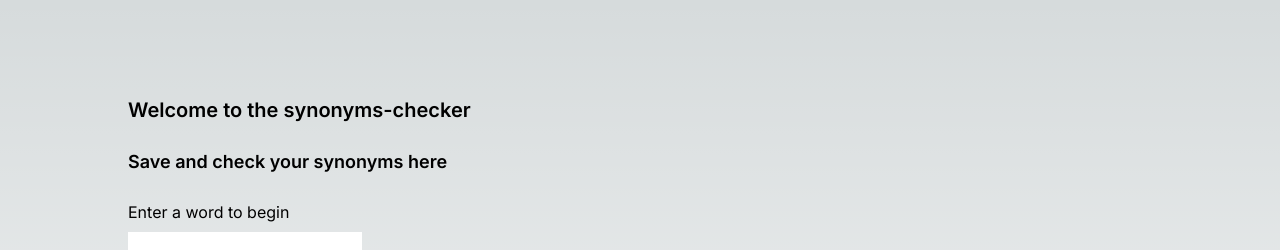
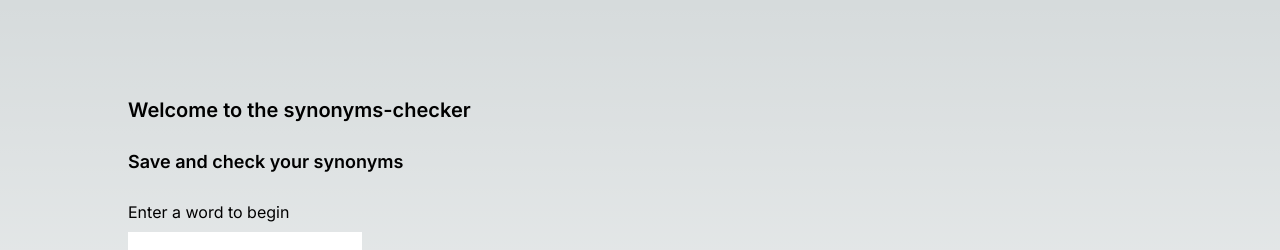
Before and after one commit to axelhj/synonymer, a Next.js app: page / in a window 1280 px wide. Shown: the top 250 px of the page. Built offline with nearby package versions, Linux system fonts and the light colour scheme.

Commit message:
"UX" - hide & show error message

```diff
--- a/src/components/synonyms/synonyms.tsx
+++ b/src/components/synonyms/synonyms.tsx
@@ -17,15 +17,18 @@ const FindSynonym = () => {
 
   const findSynonyms = async () => {
     if (!word) {
+      setSynonyms([]);
       setError("Please enter a word before searching.");
       return;
     }
     const reponse = await getJson<Synonym>(routes.getSynonym(word));
+    setError("");
     setSynonyms((reponse?.synonyms || []).sort());
   };
 
   const addSynonym = async () => {
     if (!word || !synonym) {
+      setSynonyms([]);
       setError("Please enter a synonym before saving.");
       return;
     }
@@ -34,6 +37,7 @@ const FindSynonym = () => {
         word, synonym
     });
     setWord(postedWord);
+    setError("");
     findSynonyms();
   };
 
@@ -51,7 +55,7 @@ const FindSynonym = () => {
   return (
     <section>
       <h1 className="h1 font-semibold text-xl pb-6">Welcome to the synonyms-checker</h1>
-      <h2 className="h2 font-semibold text-lg pb-6">Save and check your synonyms here</h2>
+      <h2 className="h2 font-semibold text-lg pb-6">Save and check your synonyms</h2>
       <form onSubmit={onSubmit}>
         <div className="w-80 mb-5 text-base">
           <label htmlFor="word" className="block mb-2">Enter a word to begin</label>
@@ -90,7 +94,7 @@ const FindSynonym = () => {
           border-solid rounded-lg">
           <p>{foundSynonym}</p>
         </div>)}
-        {word && synonyms.length ? null : <div className="mb-2 p-4 last:mb-0
+        {(error || (word && synonyms.length)) ? null : <div className="mb-2 p-4 last:mb-0
           bg-gray-200 border-solid rounded-lg w-auto">
           <p>Could not find synonyms{ word ? ` for ${word}` : ""}. Try saving some new!</p>
         </div>}
```
